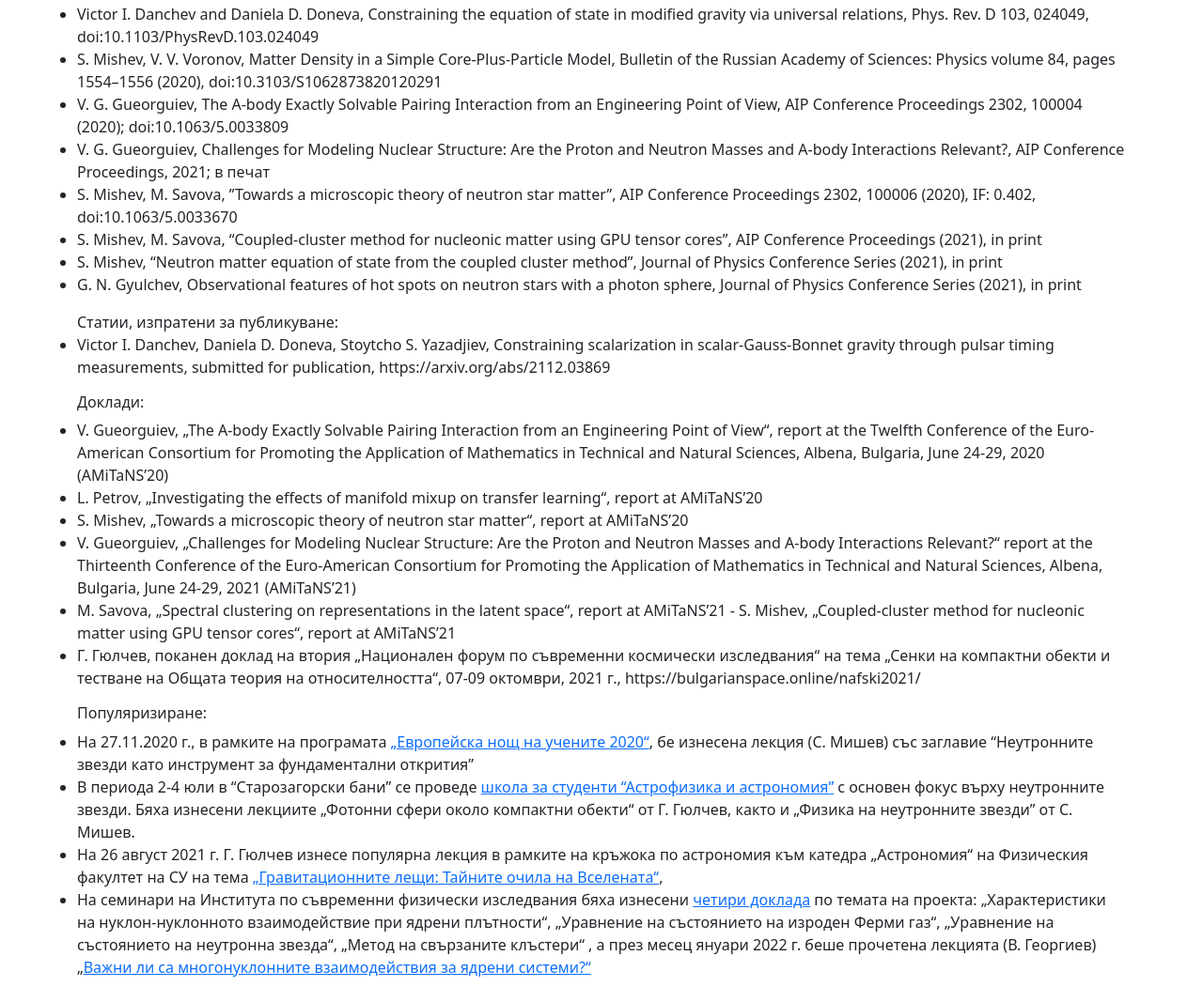
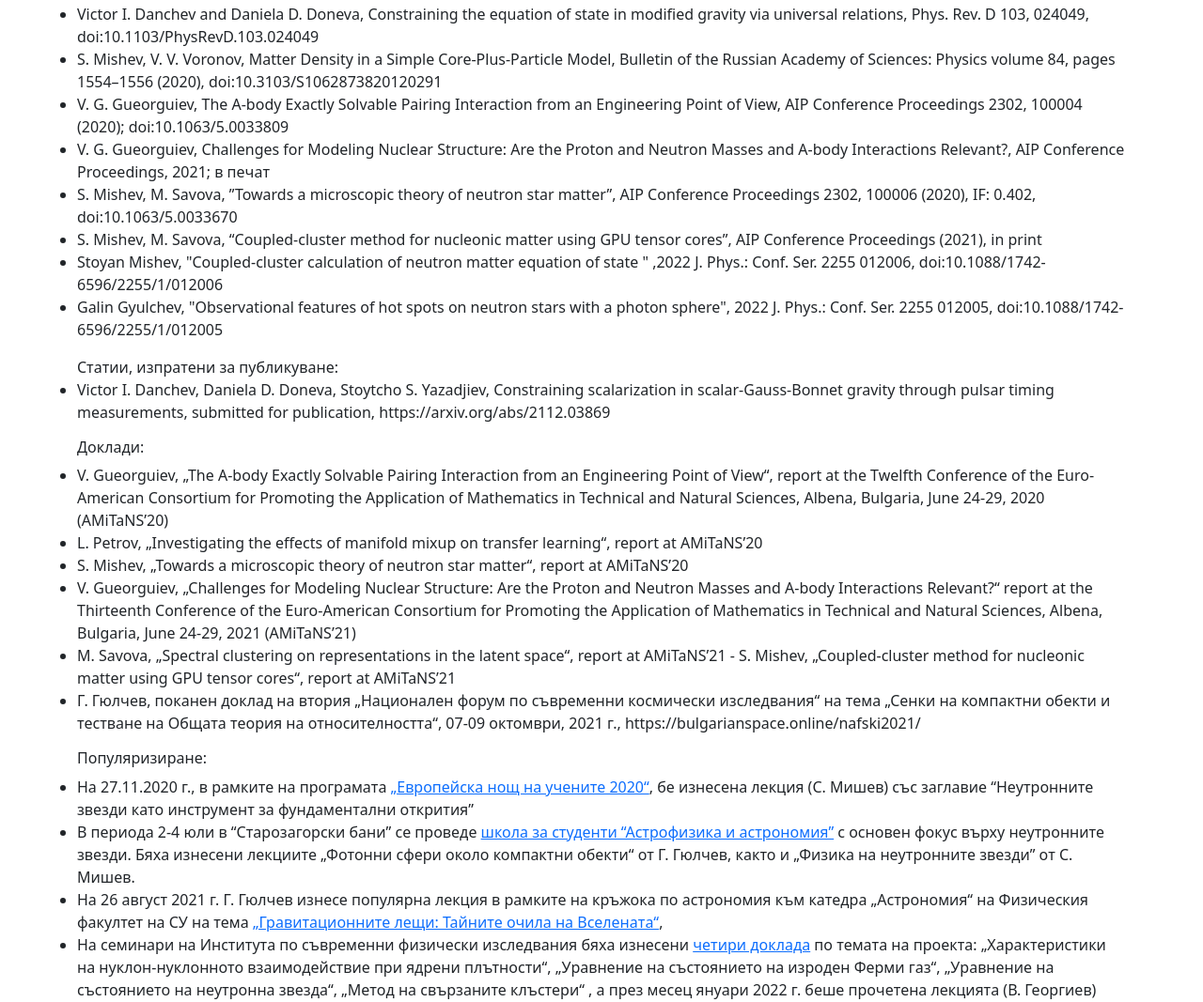
Before and after one commit to institute-for-advanced-physical-studies/nseos, a plain HTML site: page index.html in a window 1280 px wide. Shown: the part 749-1816 px from the top of the page at 94% size. Drawn offline with Linux system fonts and the light colour scheme.

Commit message:
updated papers of Gyulchev and Mishev

```diff
--- a/index.html
+++ b/index.html
@@ -122,8 +122,9 @@
 	  <li>V. G. Gueorguiev, Challenges for Modeling Nuclear Structure: Are the Proton and Neutron  Masses and A-body Interactions Relevant?, AIP Conference Proceedings, 2021; в печат </li>
 	  <li> S. Mishev, M. Savova, ”Towards a microscopic theory of neutron star matter”, AIP Conference Proceedings 2302, 100006 (2020), IF: 0.402, doi:10.1063/5.0033670 </li>
 	  <li> S. Mishev, M. Savova, “Coupled-cluster method for nucleonic matter using GPU tensor cores”, AIP Conference Proceedings (2021), in print </li>
-	  <li> S. Mishev, “Neutron matter equation of state from the coupled cluster method”, Journal of Physics Conference Series (2021), in print </li>
-	  <li> G. N. Gyulchev, Observational features of hot spots on neutron stars with a photon sphere, Journal of Physics Conference Series (2021), in print </li>
+	  <li> Stoyan Mishev, "Coupled-cluster calculation of neutron matter equation of state
+	    " ,2022 J. Phys.: Conf. Ser. 2255 012006, doi:10.1088/1742-6596/2255/1/012006 </li>
+	  <li> Galin Gyulchev, "Observational features of hot spots on neutron stars with a photon sphere", 2022 J. Phys.: Conf. Ser. 2255 012005, doi:10.1088/1742-6596/2255/1/012005 </li>
 	</ul>
 	<a id="statii">Статии, изпратени за публикуване:</a>
 	<ul>
```
